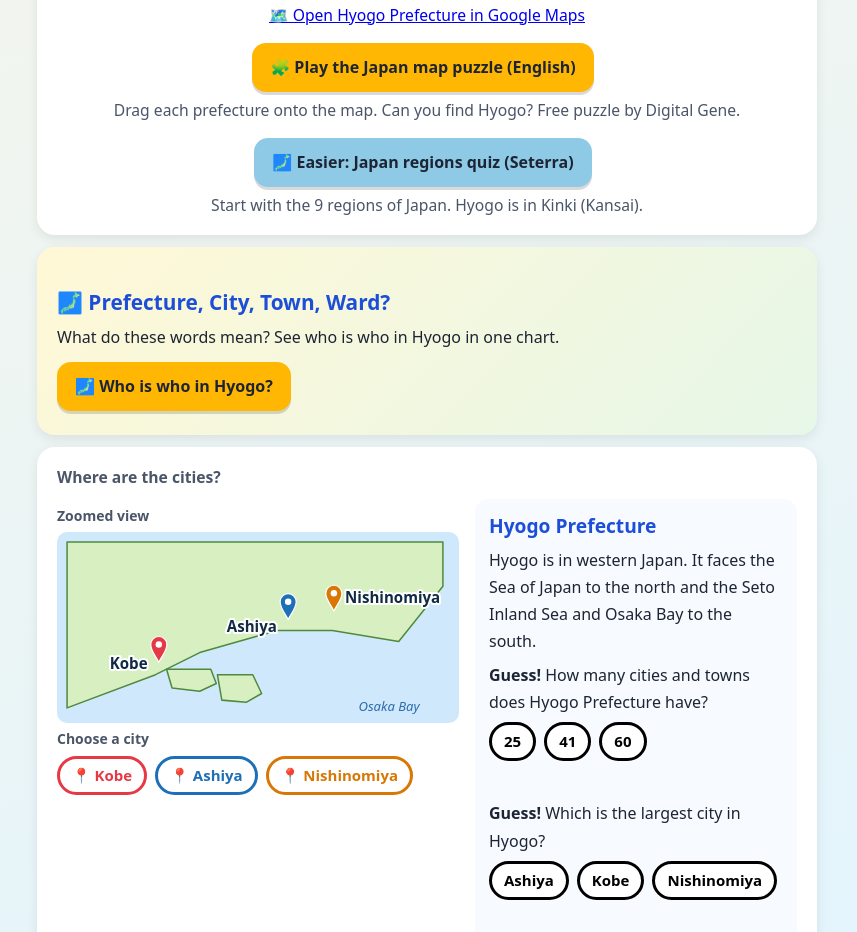
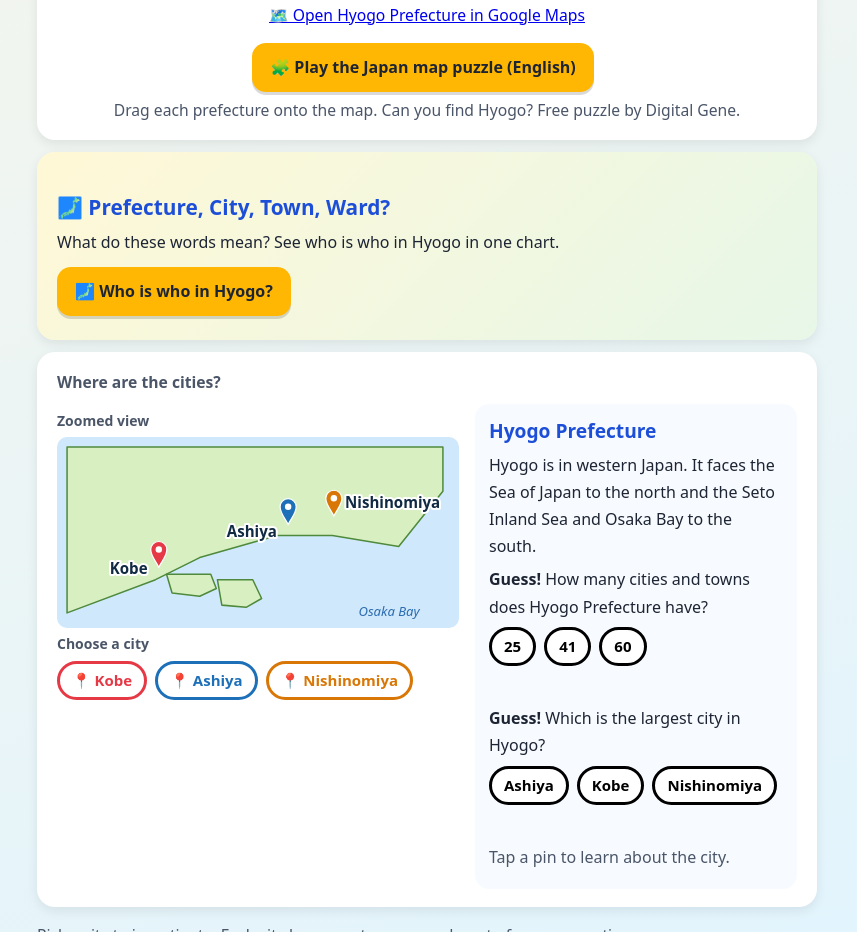
Before and after one commit to shigetasensei/city-leader-detectives, a plain HTML site: page index.html in a window 1280 px wide. Shown: the part 906-1838 px from the top of the page, without its empty margins (213-1070 px from the left). Drawn offline with Linux system fonts and the light colour scheme.

Commit message:
Remove Seterra regions quiz link
Co-Authored-By: Claude Sonnet 5.5 <noreply@anthropic.com>
Claude-Session: https://claude.ai/code/session_01GaS8bCLPJZ54qLtkLQrLa7

```diff
--- a/index.html
+++ b/index.html
@@ -59,8 +59,6 @@ h2{font-size:1.3rem;margin:1em 0 .3em;color:#1d4ed8}
   <p class="muted" style="margin:6px 0 0"><a href="https://www.google.com/maps/search/?api=1&query=Hyogo+Prefecture+Japan" target="_blank" rel="noopener">🗺️ Open Hyogo Prefecture in Google Maps</a></p>
   <p style="margin:10px 0 0"><a class="btn b1" href="https://digital-gene.com/wgl/mp_japan/index.html?lang=en" target="_blank" rel="noopener">🧩 Play the Japan map puzzle (English)</a></p>
   <p class="muted" style="margin:0">Drag each prefecture onto the map. Can you find Hyogo? Free puzzle by Digital Gene.</p>
-  <p style="margin:10px 0 0"><a class="btn b3" href="https://geoguessr.com/vgp/3089" target="_blank" rel="noopener">🗾 Easier: Japan regions quiz (Seterra)</a></p>
-  <p class="muted" style="margin:0">Start with the 9 regions of Japan. Hyogo is in Kinki (Kansai).</p>
 </div>
 
 <div class="card" style="background:linear-gradient(135deg,#fff8d6,#e7f7e8)">
```
